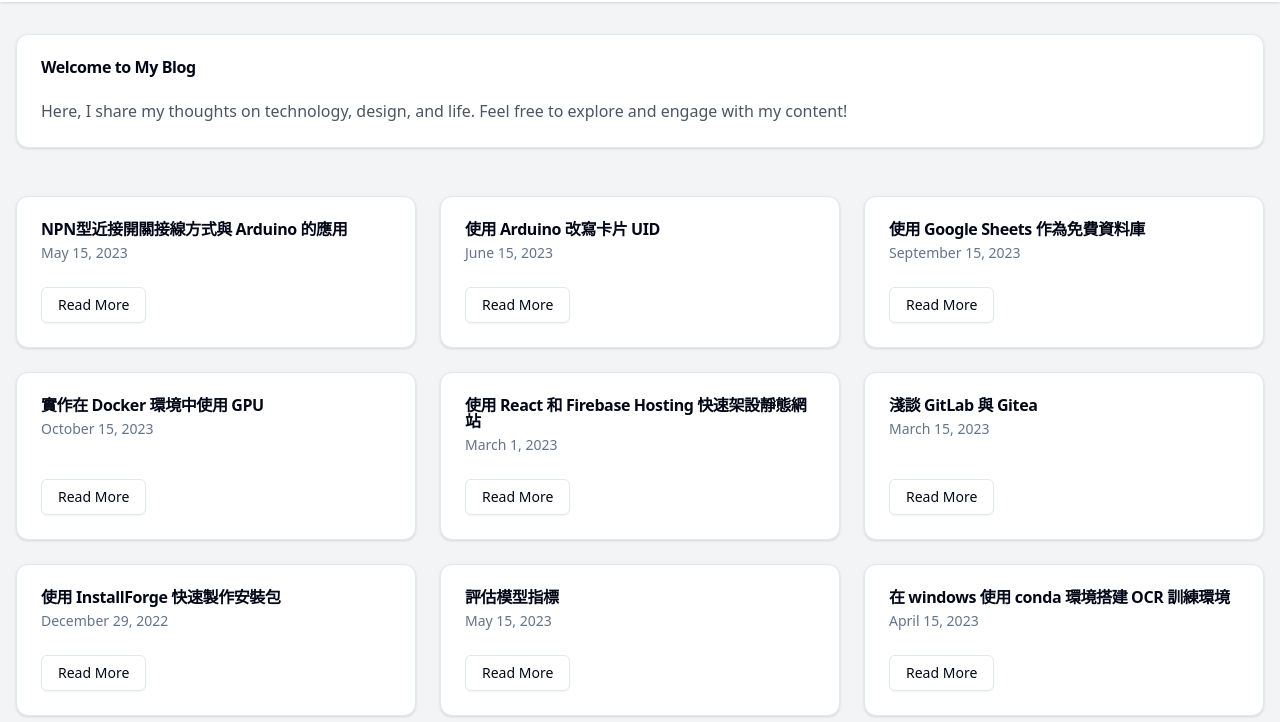
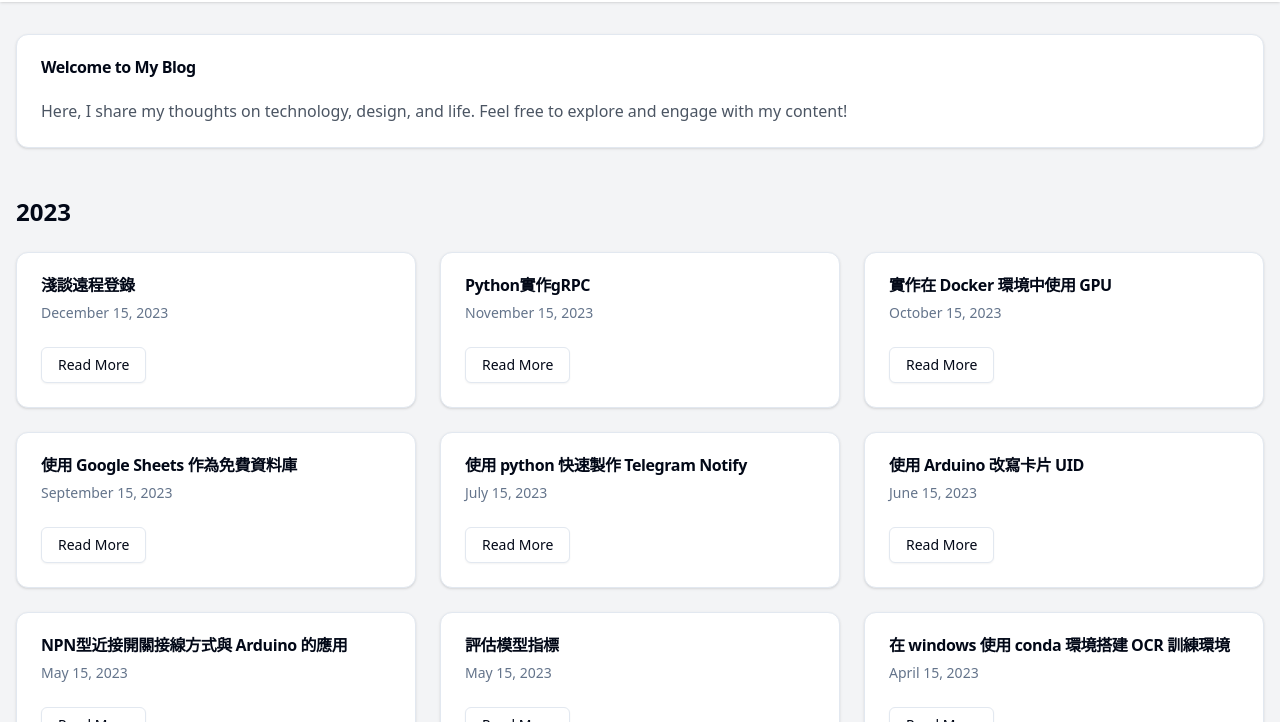
Before and after one commit to unimimic/gatsby-blog, a Gatsby site: page /blog in a window 1280 px wide. Shown: the part 78-800 px from the top of the page. Built offline with nearby package versions, Linux system fonts and the light colour scheme; Gatsby itself is replaced by a stand-in of ours; some packages are replaced by stand-ins of ours.

Commit message:
Refactor blog page to group posts by year and sort them in descending order

```diff
--- a/src/pages/blog.tsx
+++ b/src/pages/blog.tsx
@@ -7,11 +7,36 @@ import { Card, CardContent, CardHeader, CardTitle, CardFooter, CardDescription }
 import { Button } from "@/components/ui/button"
 import { Link } from "gatsby"
 
-const BlogPage: React.FC<PageProps<{ allMdx: { nodes: { id: string, frontmatter: { title: string, date: string } }[] } }>> = ({ data }) => {
-  // 檢查 data 或 nodes 是否存在
+interface BlogPost {
+  id: string
+  frontmatter: {
+    title: string
+    date: string
+  }
+}
+
+interface GroupedPosts {
+  [year: string]: BlogPost[]
+}
+
+const BlogPage: React.FC<PageProps<{ allMdx: { nodes: BlogPost[] } }>> = ({ data }) => {
   if (!data || !data.allMdx || !data.allMdx.nodes) {
-    return <p>No data found</p>;
+    return <p>No data found</p>
   }
+
+  const groupPostsByYear = (posts: BlogPost[]): GroupedPosts => {
+    return posts.reduce((acc, post) => {
+      const year = new Date(post.frontmatter.date).getFullYear().toString()
+      if (!acc[year]) {
+        acc[year] = []
+      }
+      acc[year].push(post)
+      return acc
+    }, {} as GroupedPosts)
+  }
+
+  const sortedYears = Object.keys(groupPostsByYear(data.allMdx.nodes)).sort((a, b) => parseInt(b) - parseInt(a))
+  const groupedPosts = groupPostsByYear(data.allMdx.nodes)
 
   return (
     <Layout pageTitle="">
@@ -27,28 +52,33 @@ const BlogPage: React.FC<PageProps<{ allMdx: { nodes: { id: string, frontmatter:
           </CardContent>
         </Card>
       </section>
-      <section className="grid gap-6 md:grid-cols-2 lg:grid-cols-3">
-        {data.allMdx.nodes.map((post) => (
+      {sortedYears.map((year) => (
+        <section key={year} className="mb-12">
+          <h2 className="text-2xl font-bold mb-6">{year}</h2>
+          <div className="grid gap-6 md:grid-cols-2 lg:grid-cols-3">
+            {groupedPosts[year].map((post) => (
               <Card key={post.id} className="flex flex-col">
-            <CardHeader className="flex-1">
+                <CardHeader className="flex-1 flex flex-col gap-1">
                   <CardTitle>{post.frontmatter.title}</CardTitle>
                   <CardDescription>{post.frontmatter.date}</CardDescription>
                 </CardHeader>
                 <CardFooter>
-              <Link to={`/blog-post/${post.id}`}> {/* 使用 Link 組件包裹按鈕 */}
+                  <Link to={`/blog-post/${post.id}`}>
                     <Button variant="outline">Read More</Button>
                   </Link>
                 </CardFooter>
               </Card>
             ))}
+          </div>
         </section>
+      ))}
     </Layout>
   )
 }
 
 export const query = graphql`
   query {
-    allMdx {
+    allMdx(sort: {frontmatter: {date: DESC}}) {
       nodes {
         frontmatter {
           date(formatString: "MMMM D, YYYY")
```
Lines whose indentation alone changed are shown as unchanged.
